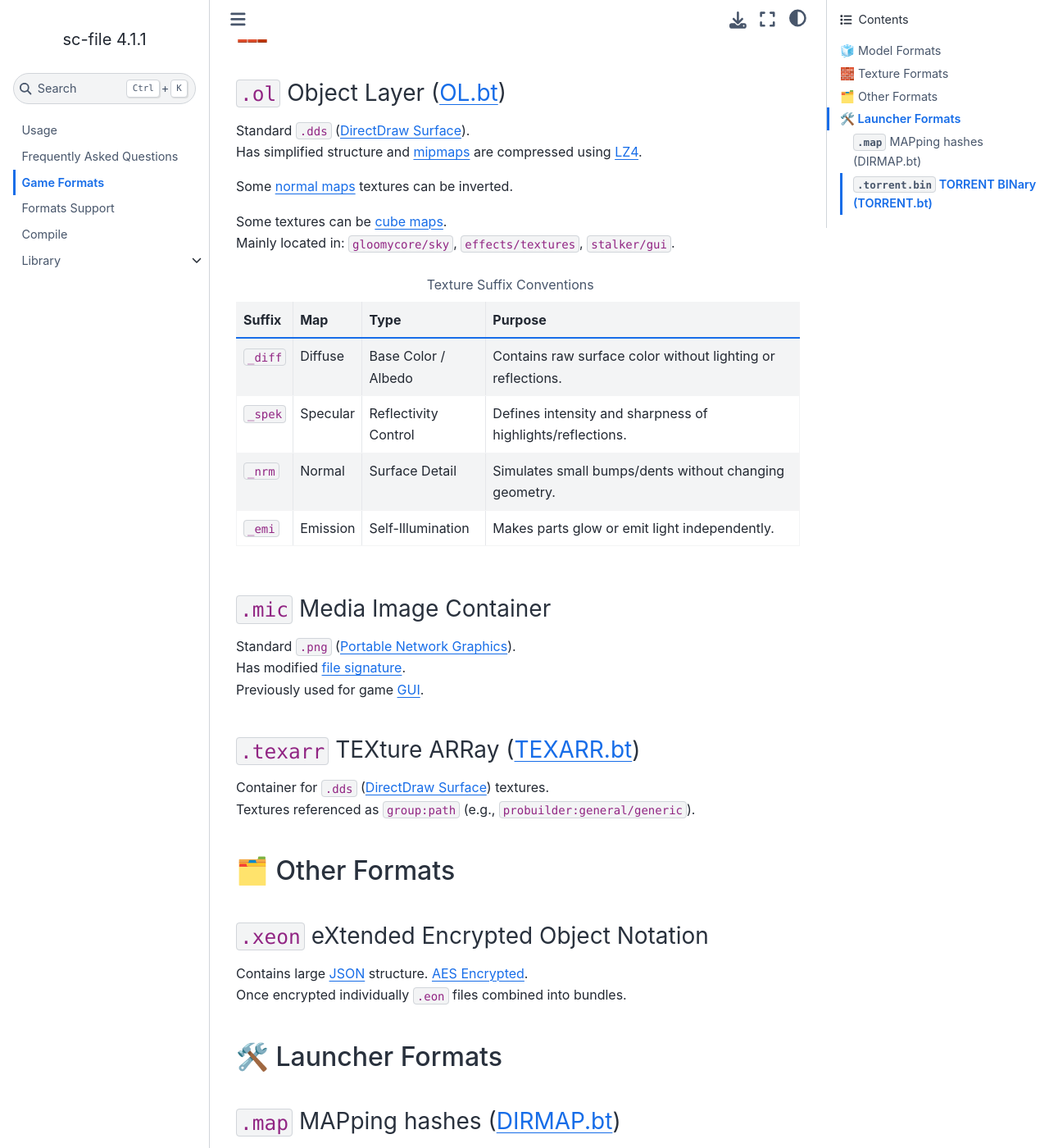
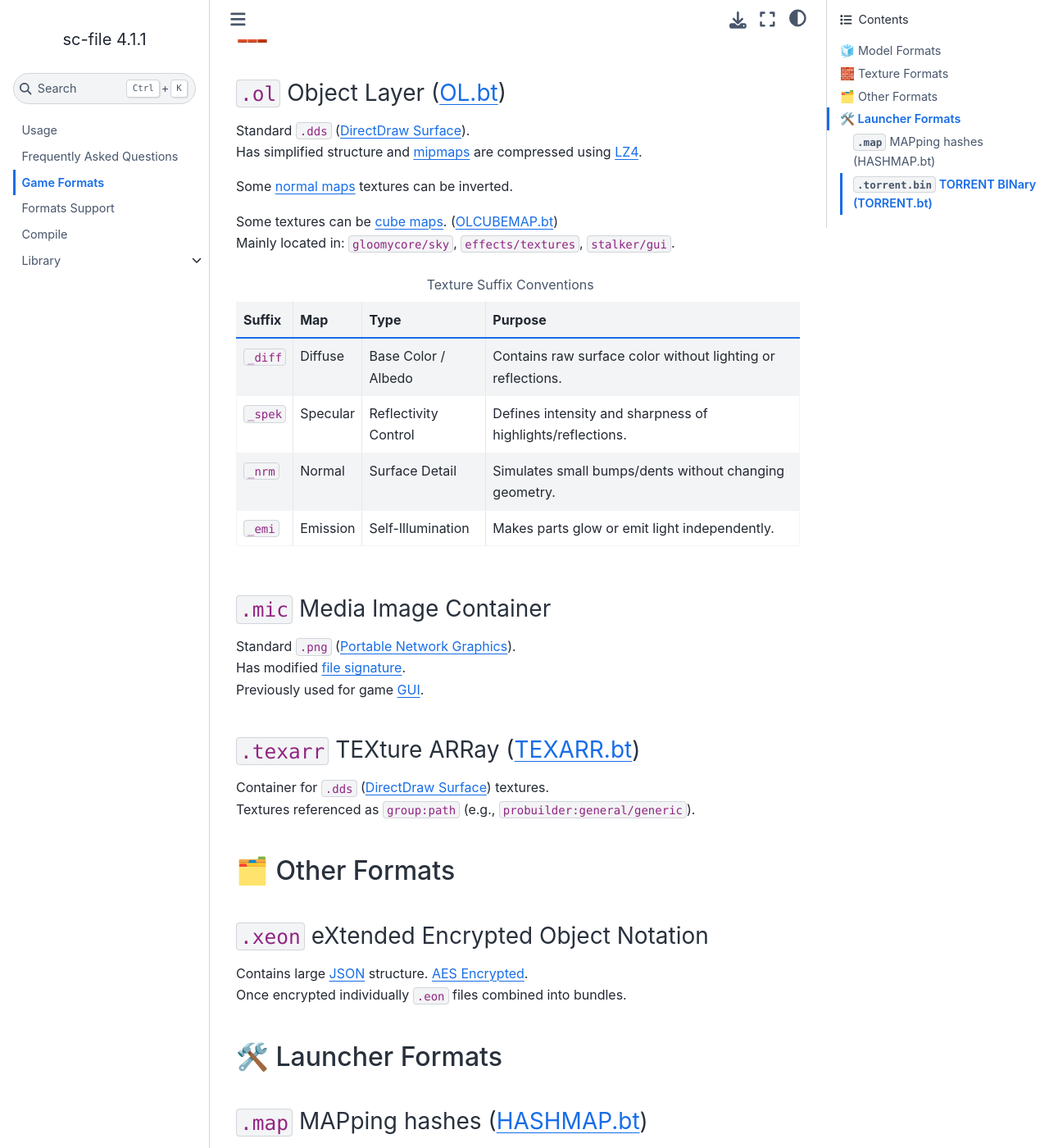
Before and after one commit to onejeuu/sc-file, a Sphinx documentation site: the page built from docs/source/formats.rst, in a window 1280 px wide and 1400 px high, scrolled down 1004 px. Shown: the whole window at 82% size. Built offline with Sphinx 7.4.7 and the Sphinx Book theme 1.1.4, drawn with Linux system fonts in a browser that asks for light colours.

Commit message:
fix docs

```diff
--- a/docs/source/_links.rst
+++ b/docs/source/_links.rst
@@ -1,9 +1,10 @@
 .. Binary Templates
-.. _MCAL.bt: https://github.com/onejeuu/sc-file/blob/master/templates/MCAL.bt
 .. _MCSA.bt: https://github.com/onejeuu/sc-file/blob/master/templates/MCSA.bt
 .. _OL.bt: https://github.com/onejeuu/sc-file/blob/master/templates/OL.bt
+.. _OLCUBEMAP.bt: https://github.com/onejeuu/sc-file/blob/master/templates/OL.CUBEMAP.bt
+.. _MCAL.bt: https://github.com/onejeuu/sc-file/blob/master/templates/MCAL.bt
 .. _TEXARR.bt: https://github.com/onejeuu/sc-file/blob/master/templates/TEXARR.bt
-.. _DIRMAP.bt: https://github.com/onejeuu/sc-file/blob/master/templates/DIRMAP.bt
+.. _HASHMAP.bt: https://github.com/onejeuu/sc-file/blob/master/templates/TORRENT.MAP.bt
 .. _TORRENT.bt: https://github.com/onejeuu/sc-file/blob/master/templates/TORRENT.BIN.bt
 
 .. Contacts
--- a/docs/source/formats.rst
+++ b/docs/source/formats.rst
@@ -52,7 +52,7 @@ Game Formats
 
 | Some `normal maps <NORMALMAP_>`_ textures can be inverted.
 
-| Some textures can be `cube maps <CUBEMAP_>`_.
+| Some textures can be `cube maps <CUBEMAP_>`_. (OLCUBEMAP.bt_)
 | Mainly located in: ``gloomycore/sky``, ``effects/textures``, ``stalker/gui``.
 
 .. list-table:: Texture Suffix Conventions
@@ -108,8 +108,8 @@ Game Formats
 🛠️ Launcher Formats
 ----------------------------------------
 
-``.map`` MAPping hashes (DIRMAP.bt_)
-^^^^^^^^^^^^^^^^^^^^^^^^^^^^^^^^^^^^^
+``.map`` MAPping hashes (HASHMAP.bt_)
+^^^^^^^^^^^^^^^^^^^^^^^^^^^^^^^^^^^^^^
 
 | Contains SHA-1 hash mappings for game files.
 | Used by launcher for integrity verification.
```
